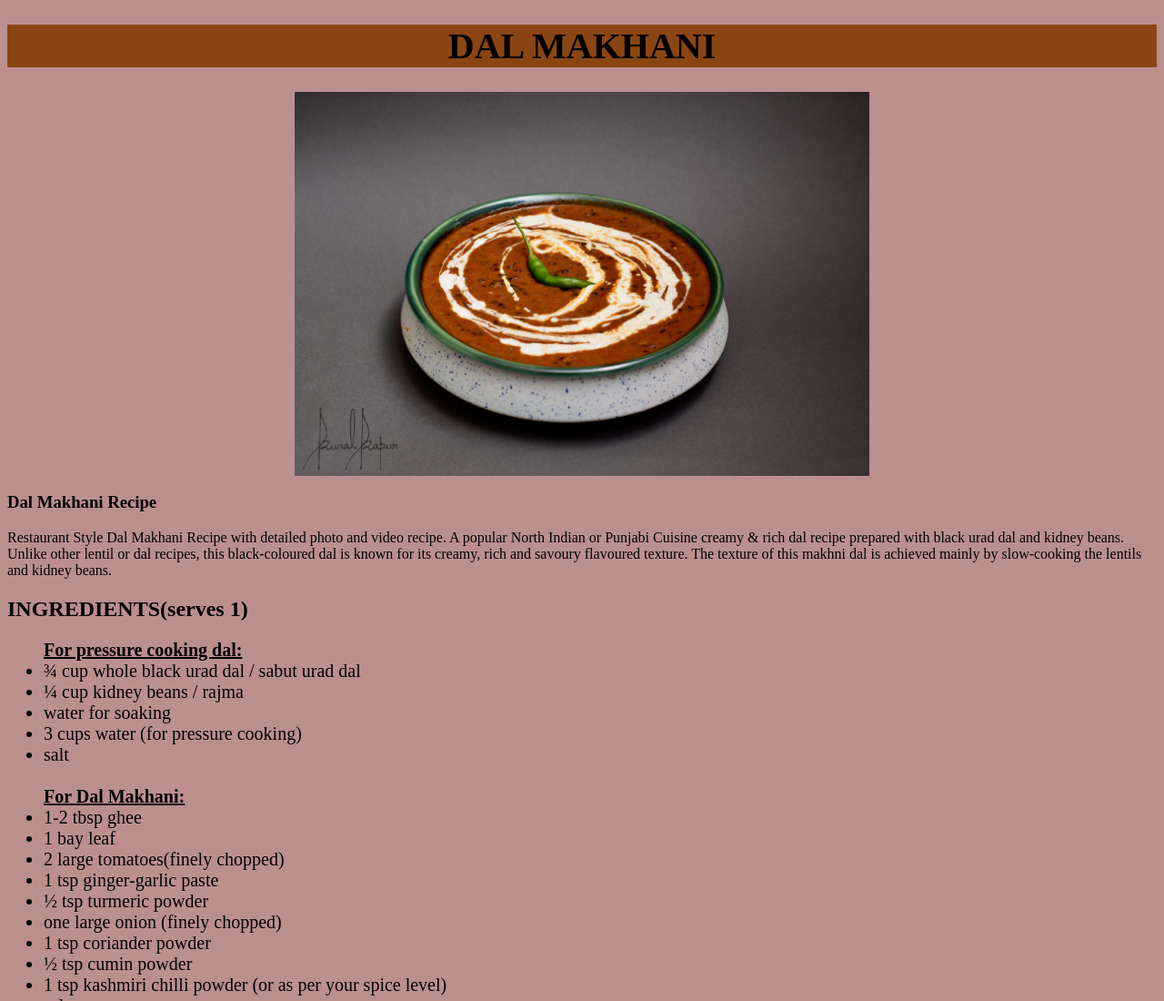
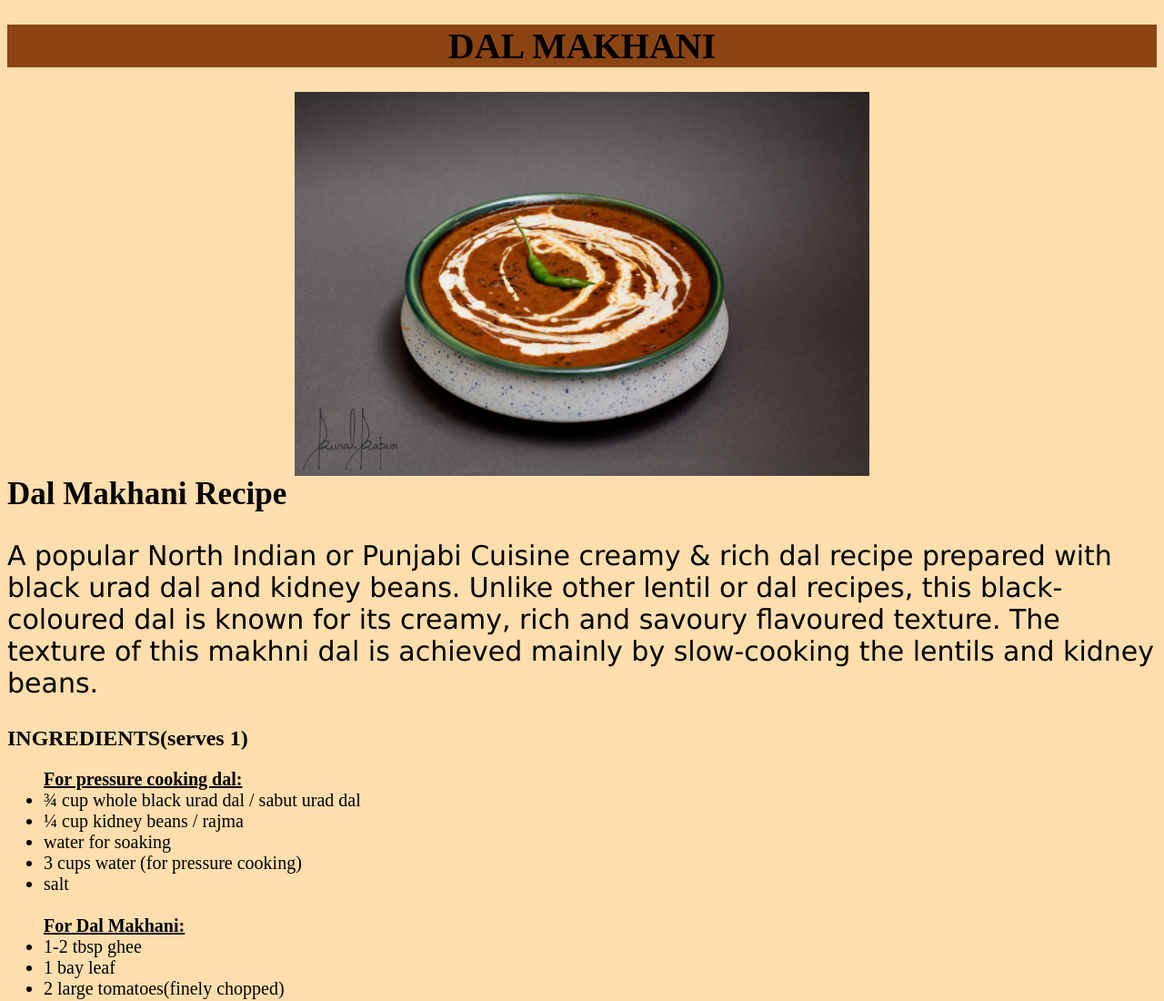
Before and after one commit to tanyaachaturvedi/odin-recipes, a plain HTML site: page recipes/dal_makhani.html in a window 1280 px wide. Shown: the top 1100 px of the page at 91% size. Drawn offline with Linux system fonts and the light colour scheme.

Commit message:
styles edited

```diff
--- a/recipes/dal_makhani.html
+++ b/recipes/dal_makhani.html
@@ -11,7 +11,7 @@
    <h1 class="navbar">DAL MAKHANI</h1>
    <img src="../images/dal-makhni2.jpeg" alt="dal makhani">
 
-    <p><h3>Dal Makhani Recipe</h3>Restaurant Style Dal Makhani Recipe with detailed photo and video recipe. A popular North Indian or Punjabi Cuisine creamy & rich dal recipe prepared with black urad dal and kidney beans. Unlike other lentil or dal recipes, this black-coloured dal is known for its creamy, rich and savoury flavoured texture. The texture of this makhni dal is achieved mainly by slow-cooking the lentils and kidney beans.</p>
+    <div>Dal Makhani Recipe</div><p class="heading">A popular North Indian or Punjabi Cuisine creamy & rich dal recipe prepared with black urad dal and kidney beans. Unlike other lentil or dal recipes, this black-coloured dal is known for its creamy, rich and savoury flavoured texture. The texture of this makhni dal is achieved mainly by slow-cooking the lentils and kidney beans.</p>
 
    <h2>INGREDIENTS(serves 1)</h2>
 
--- a/recipes/stylesb.css
+++ b/recipes/stylesb.css
@@ -26,3 +26,13 @@
   body{
     background-color: #FFDAB9;
   }
+
+  p{
+    font-family: Verdana, Geneva, Tahoma, sans-serif;
+    font-size: 30px;
+  }
+
+  div{
+    font-size: 35px;
+    font-weight: bold;
+  }
--- a/recipes/stylesdm.css
+++ b/recipes/stylesdm.css
@@ -1,5 +1,5 @@
 body{
-    background-color: #BC8F8F;
+    background-color: #FFDEAD;
 }
 
 .ingredients{
@@ -26,3 +26,13 @@ body{
     margin-right: auto;
     width: 50%;
   }
+
+  .heading{
+    font-family: Verdana, Geneva, Tahoma, sans-serif;
+    font-size: 30px;
+  }
+
+  div{
+    font-size: 35px;
+    font-weight: bold;
+  }
```
Also changed, not shown: recipes/brownies.html (+1 -1 lines).
